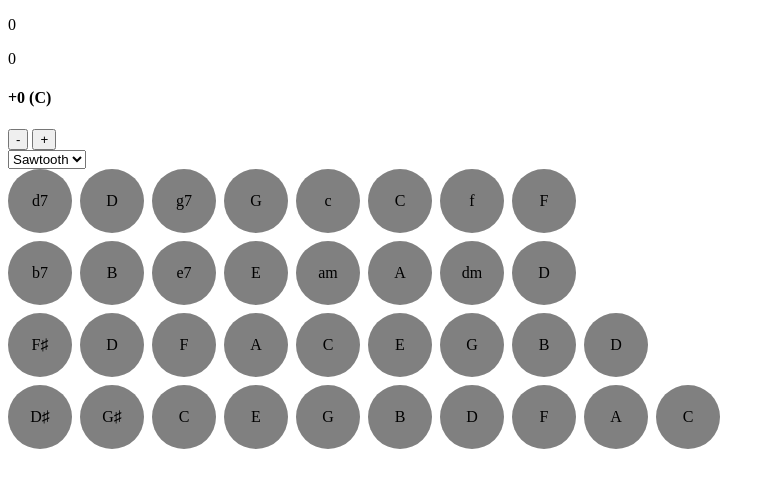
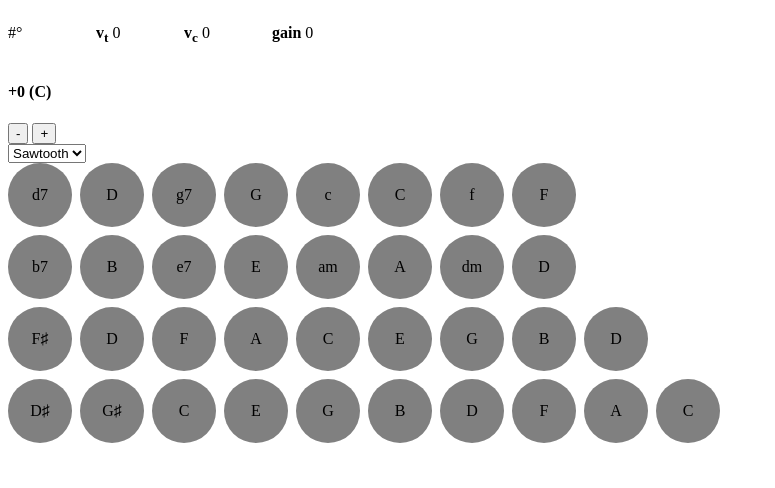
Before and after one commit to tomatrow/lidcordion, a SvelteKit app in the folder packages/app/: page / in a window 1280 px wide. Shown: the top 488 px of the page, without its empty margins (0-775 px from the left). Built offline with nearby package versions, Linux system fonts and the light colour scheme; no server answers.

Commit message:
Make the readout a bit prettier

```diff
--- a/packages/app/src/routes/+page.svelte
+++ b/packages/app/src/routes/+page.svelte
@@ -1,18 +1,17 @@
 <script lang="ts">
+	import { Tween } from "svelte/motion"
 	import { Garmon } from "$lib/accordion"
-	import { Tween } from "svelte/motion"
 
 	let lidAngle = $state<number>()
 	let lastLidAngle = $state<number>()
 	const interval = 1000 / 60
-	let velocity = new Tween(0, {
-		duration: 60
-	}) // degrees/microsecond(?)
+	let velocity = new Tween(0) // degrees/microsecond(?)
 
 	$effect(() => {
 		const id = setInterval(() => {
 			const newVelocity = ((lidAngle ?? 0) - (lastLidAngle ?? lidAngle ?? 0)) / interval
-			velocity.target = clamp(newVelocity, -1, 1)
+			const newClampedVelocity = clamp(newVelocity, -1, 1)
+			velocity.set(newClampedVelocity, { duration: 60 })
 			lastLidAngle = lidAngle
 		}, interval)
 
@@ -46,8 +45,22 @@
 	}
 </script>
 
-<p>{lidAngle}</p>
-<p>{velocity.target}</p>
-<p>{gain}</p>
+<header>
+	<p>{lidAngle ?? "#"}°</p>
+	<p><b>v<sub>t</sub></b> {velocity.target}</p>
+	<p><b>v<sub>c</sub></b> {round(velocity.current, 3)}</p>
+	<p><b>gain</b> {gain}</p>
+</header>
 
 <Garmon {gain} />
+
+<style>
+	header {
+		display: flex;
+		gap: 0.5rem;
+
+		p {
+			width: 5rem;
+		}
+	}
+</style>
```
